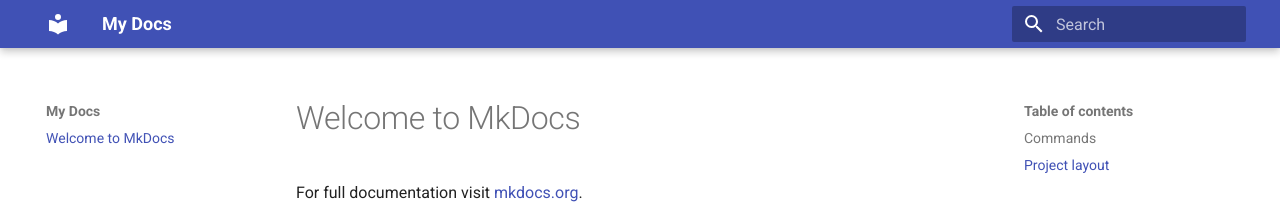
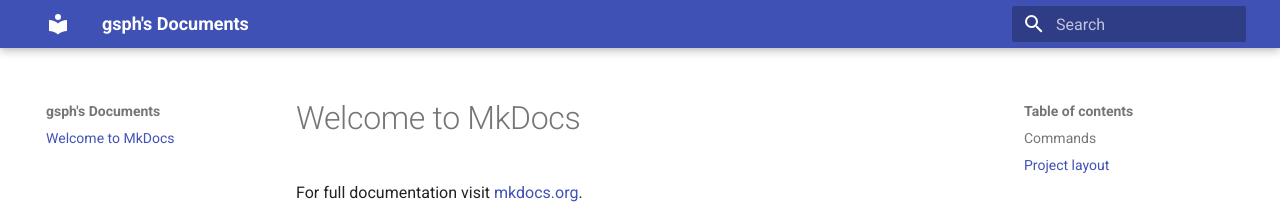
Before and after one commit to gsph/doc-page, an MkDocs documentation site: the page built from docs/index.md, in a window 1280 px wide. Shown: the top 208 px of the page. Built offline with MkDocs 1.6.1 and Material for MkDocs 9.7.7, drawn with Linux system fonts in a browser that asks for light colours.

```diff
--- a/mkdocs.yml
+++ b/mkdocs.yml
@@ -1,4 +1,4 @@
-site_name: My Docs
+site_name: gsph's Documents
 site_url: https://example.com/
 theme:
   name: material
```
Also changed, not shown: docs/img/favicon.ico (added), site/404.html, site/img/favicon.ico (added), site/index.html, 1 other file.
